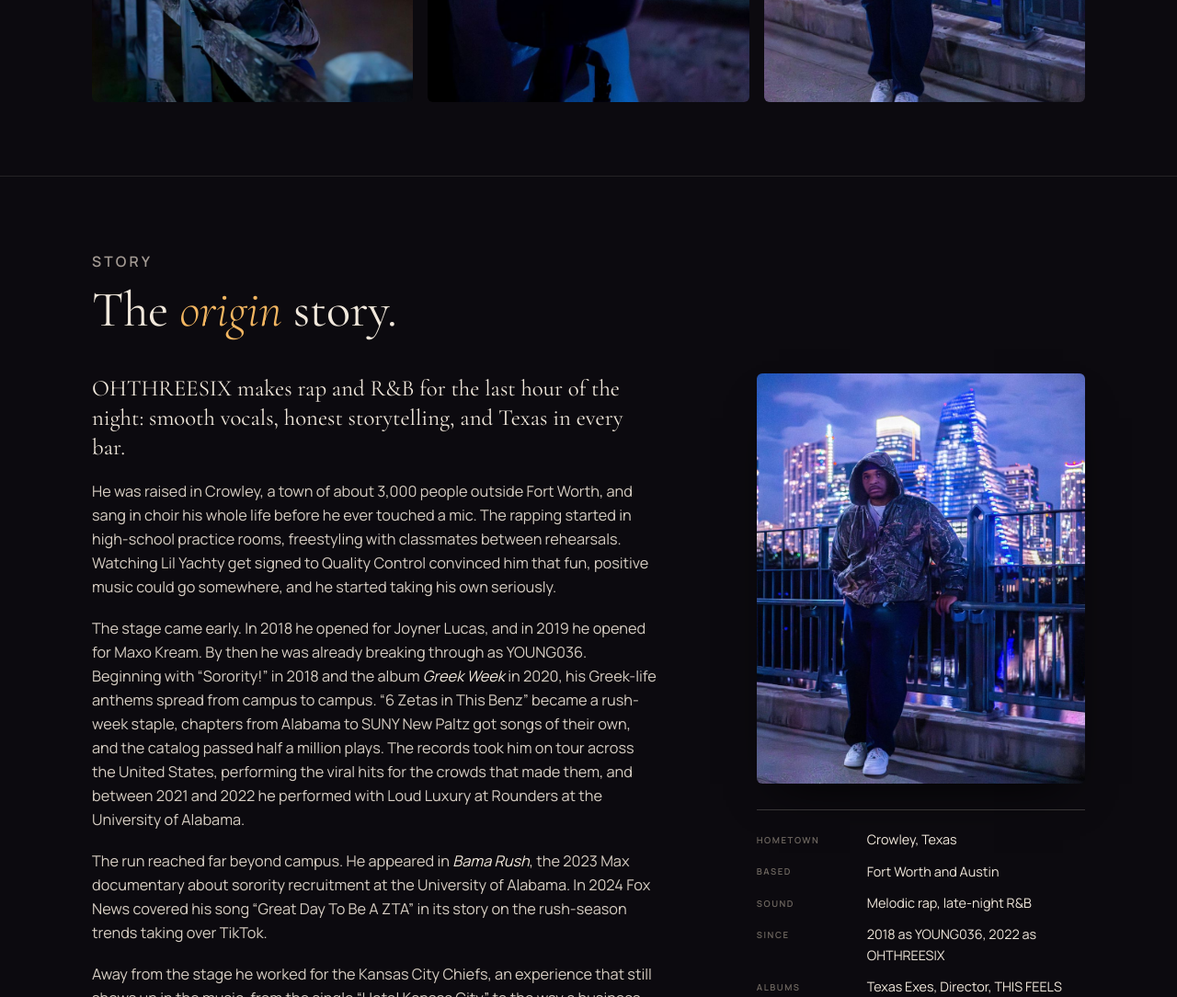
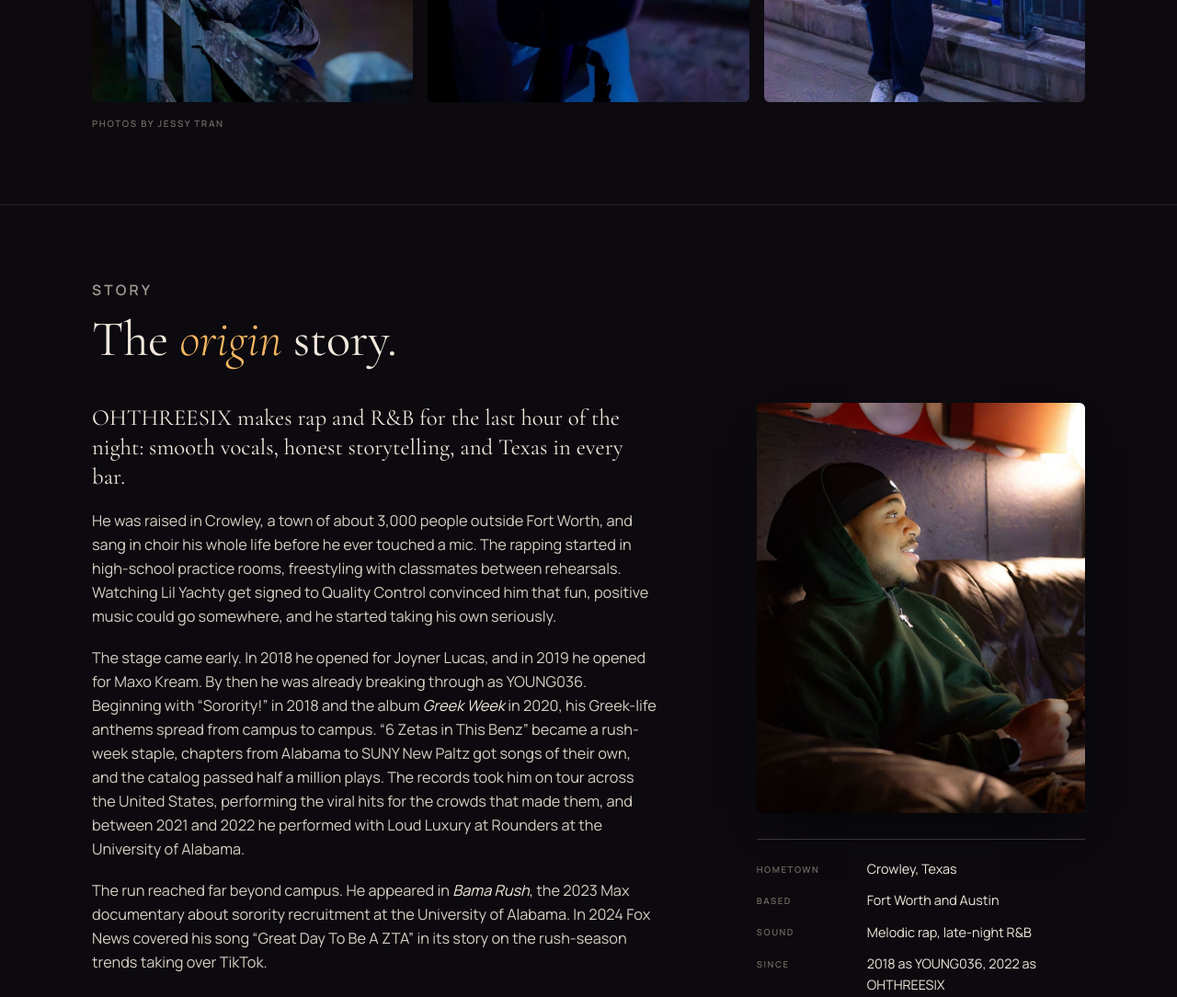
Before and after one commit to RNEHOLDINGS/ohthreesix, a plain HTML site: page index.html in a window 1280 px wide. Shown: the part 4960-6044 px from the top of the page at 92% size. Drawn offline with nearby package versions, Linux system fonts and the light colour scheme.

Commit message:
Swap the Story photo for the studio shot and credit Jessy Tran
Co-Authored-By: Claude Opus 5.5 <noreply@anthropic.com>

```diff
--- a/index.html
+++ b/index.html
@@ -182,6 +182,7 @@ td.listen a:hover{border-color:var(--amber);color:var(--amber2)}
 .gallery .shots{display:grid;grid-template-columns:repeat(3,minmax(0,1fr));gap:1rem;margin:0}
 .gallery figure{margin:0}
 .gallery img{width:100%;height:auto;aspect-ratio:4/5;object-fit:cover;border-radius:6px}
+.photo-credit{margin-top:1rem;font-weight:600;text-transform:uppercase;letter-spacing:.16em;font-size:.62rem;color:var(--ink3)}
 @media (max-width:720px){
   .gallery .shots{grid-template-columns:repeat(3,78%);overflow-x:auto;scroll-snap-type:x mandatory;padding-bottom:.75rem;-webkit-overflow-scrolling:touch}
   .gallery figure{scroll-snap-align:start}
@@ -497,6 +498,7 @@ footer .wrap{display:flex;flex-wrap:wrap;justify-content:space-between;gap:1.5re
       <figure><img src="assets/photo-durag.jpg" alt="OHTHREESIX tying a purple durag, city lights blurred behind" width="800" height="992" loading="lazy"></figure>
       <figure><img src="assets/photo-rail.jpg" alt="OHTHREESIX on a bridge at night, glancing up, the lake and skyline behind" width="800" height="1102" loading="lazy"></figure>
     </div>
+    <p class="photo-credit">Photos by Jessy Tran</p>
   </div>
 </section>
 
@@ -520,7 +522,7 @@ footer .wrap{display:flex;flex-wrap:wrap;justify-content:space-between;gap:1.5re
       </div>
       <aside class="facts" aria-label="Quick facts">
         <figure class="story-photo">
-          <img src="assets/photo-story-bridge.jpg" alt="OHTHREESIX leaning on a bridge railing with the Austin skyline behind him" width="900" height="1107" loading="lazy">
+          <img src="assets/photo-story-studio.jpg" alt="OHTHREESIX in a green hoodie and black durag, leaning back on a couch in warm lamplight" width="900" height="1198" loading="lazy">
         </figure>
         <dl>
           <dt>Hometown</dt><dd>Crowley, Texas</dd>
```
Also changed, not shown: assets/photo-story-bridge.jpg (deleted), assets/photo-story-studio.jpg (added).
